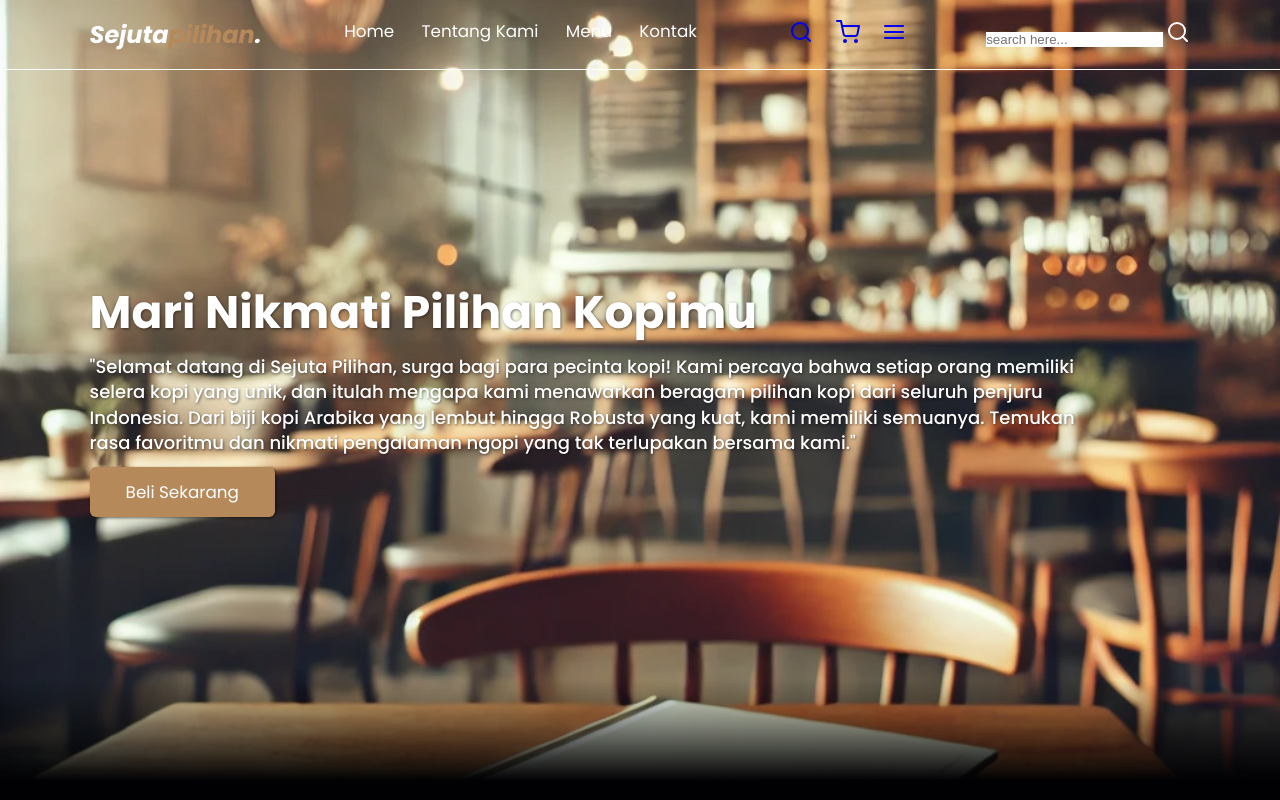
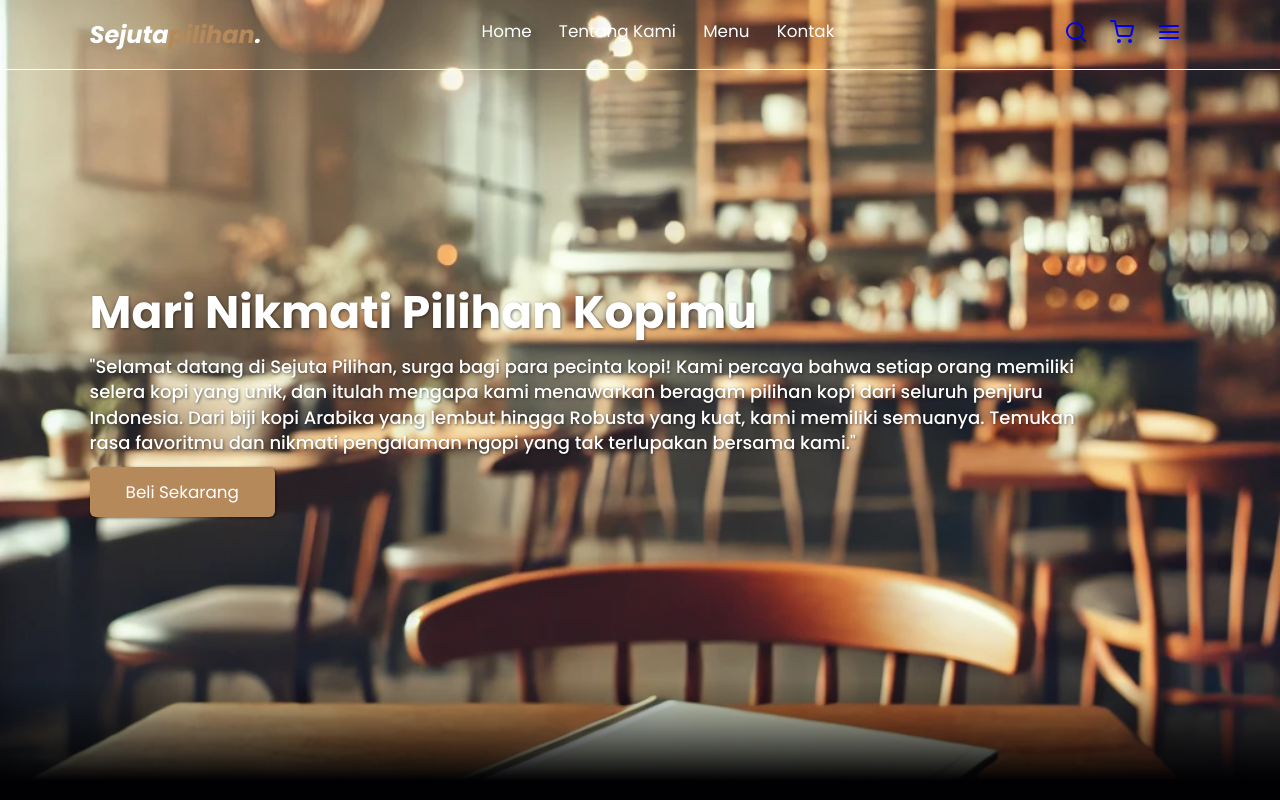
Before and after one commit to daffarizr/Kedai-kopi-sejuta-pilihan, a plain HTML site: page index.html in a window 1280 px wide. Shown: the top 800 px of the page. Drawn offline with nearby package versions, Linux system fonts and the light colour scheme.

Commit message:
Update style.css
Edit bagian search

```diff
--- a/style.css
+++ b/style.css
@@ -10,6 +10,10 @@
   text-decoration: none;
   outline: none;
   border: none;
+}
+
+html {
+  scroll-behavior: smooth;
 }
 
 body {
@@ -76,6 +80,38 @@ body {
 }
 
 
+.navbar .search-form {
+  position: absolute;
+  top: 100%;
+  right: 7%;
+  background-color: #fff;
+  width: 50rem;
+  height: 5rem;
+  align-items: center;
+  display: flex;
+  transform: scaleY(0);
+  transform-origin: top;
+}
+
+.navbar .search-form.active {
+  transform: scaleY(1);
+}
+
+.navbar .search-form input {
+  width: 100%;
+  height: 100%;
+  color: var(--bg);
+  font-size: 1.6rem;
+  padding: 1rem;
+}
+
+.navbar .search-form label {
+  color: var(--bg);
+  margin-right: 2rem;
+  font-size: 2rem;
+  cursor: pointer;
+}
+
 .hero {
   min-height: 100vh;
   display: flex;
@@ -128,17 +164,17 @@ body {
   box-shadow: 1px 1px 3px rgba(1, 1, 3, 0.5);
 }
 
-.about, .menu, .contact {
+.about, .menu, .products, .contact {
   padding: 10rem 7% 1.4rem;
 }
 
-.about h2, .menu h2, .contact h2 {
+.about h2, .menu h2, .products h2, .contact h2 {
   text-align: center;
   font-size: 2.6rem;
   margin-bottom: 3rem;
 }
 
-.about h2 span, .menu h2 span, .contact h2 span {
+.about h2 span, .menu h2 span, .products h2 span, .contact h2 span {
   color: var(--primary);
 }
 
@@ -320,6 +356,11 @@ footer .links a {
     transform: scaleX(0.2);
   }
 
+  .navbar .search-form {
+    width: 90%;
+    right: 2rem;
+  }
+
   .about .row {
     flex-wrap: wrap;
   }
```
